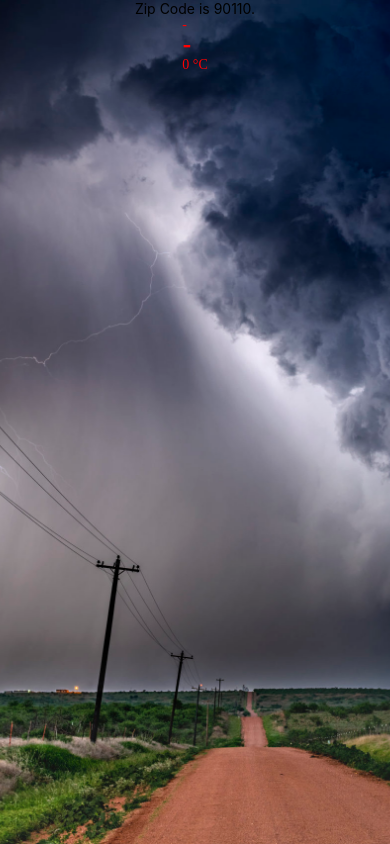
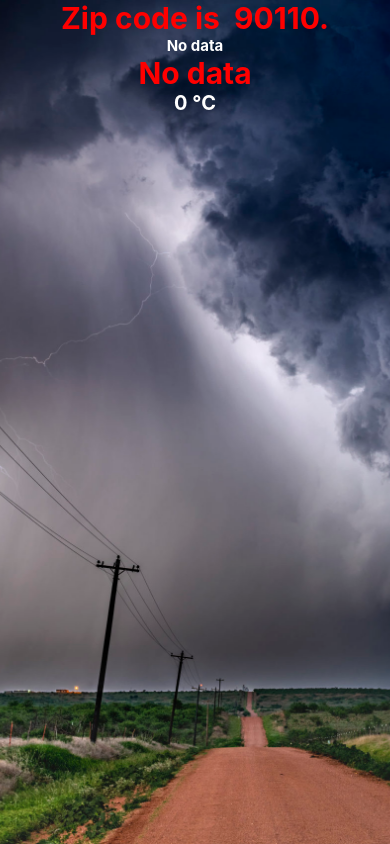
Before and after one commit to Artsadthavud/LAB3SA04, a React Native app: screen / in a window 390 px wide. Built offline with nearby package versions, Linux system fonts and the light colour scheme; no server answers.

Commit message:
part4 get from weather

```diff
--- a/App.js
+++ b/App.js
@@ -1,6 +1,6 @@
 import { StatusBar } from 'expo-status-bar';
 import React from 'react';
-import { StyleSheet, Text, View } from 'react-native';
+import { StyleSheet, View } from 'react-native';
 import Weather from './Components/Weather';
 import Constants from 'expo-constants';
 
--- a/components/Forecast.js
+++ b/components/Forecast.js
@@ -1,29 +1,41 @@
 import React from 'react';
-import { Text, View, StyleSheet, ColorPropType } from 'react-native';
+import { Text, View, StyleSheet} from 'react-native';
 
 export default function Forecast(props) {
     return (
     <View >
 
-    <Text style={styles.baseText} >{props.main}</Text>
+    <Text style={styles.base} >{props.main}</Text>
 
-    <Text style={styles.titleText}>{props.description}</Text>
+    <Text style={styles.title}>{props.description}</Text>
     <View>
-
-    <Text style={styles.baseText} >{props.temp} °C</Text>
+    <Text style={styles.tempp} >{props.temp} °C</Text>
     </View>
     </View>
     );
    }
 
    const styles = StyleSheet.create({
-    baseText: {
-      fontFamily: "Cochin",
-      color: 'red'
-    },
-    titleText: {
+
+    title:{
+      textAlign : 'center',
+      textAlignVertical: 'center',
+      color: "red",
+      fontSize: 30,
+      fontWeight: "bold"
+  },
+    base:{
+      textAlign : 'center',
+      textAlignVertical: 'auto',
+      color: "white",
+      fontSize: 15,
+      fontWeight: "bold"
+  },
+    tempp:{
+      textAlign : 'center',
+      textAlignVertical: 'auto',
+      color: "white",
       fontSize: 20,
-      fontWeight: "bold",
-      color: 'red'
-    }
+      fontWeight: "bold"
+}
   });
--- a/components/Weather.js
+++ b/components/Weather.js
@@ -1,19 +1,42 @@
-import React,{useState} from 'react';
+import React,{useState,useEffect,Component} from 'react';
 import Forecast from './Forecast'
 import { Text, StyleSheet,ImageBackground } from 'react-native';
+import Constants from 'expo-constants';
 
 
 export default function Weather(props) {
+
     const [forecastInfo, setForecastInfo] = useState({
-    main: '-',
-    description: '-',
-    temp: 0
-    })
+        main: 'No data',
+        description: 'No data',
+        temp: 0
+        })
+
+        useEffect(() => {
+            console.log(`fetching data with zipCode = ${props.zipCode}`)
+            if (props.zipCode) {
+            fetch(`http://api.openweathermap.org/data/2.5/weather?q=${props.zipCode},th&units=metric&APPID=1d6303b53480c6aab9afc1341f3b4fe8`)
+            .then((response) => response.json())
+            .then((json) => {
+                setForecastInfo({
+                    main: json.weather[0].main,
+                    description: json.weather[0].description,
+                    temp: json.main.temp
+                });
+            })
+            .catch((error) => {
+            console.warn(error);
+            });
+            }
+            }, [props.zipCode])
+
+
     return (
+
 
         <ImageBackground source={require('../wt.jpg')} style={styles.backdrop}>
 
-         <Text>Zip Code is {props.zipCode}.</Text>
+         <Text style = {styles.title}>Zip code is  {props.zipCode}.</Text>
 
         <Forecast {...forecastInfo}/>
         </ImageBackground>
@@ -26,4 +49,11 @@ export default function Weather(props) {
         width: '100%',
         height: '100%'
         },
+        title:{
+            textAlign : 'center',
+            textAlignVertical: 'center',
+            color: "red",
+            fontSize: 30,
+            fontWeight: "bold"
+        },
        });
```
